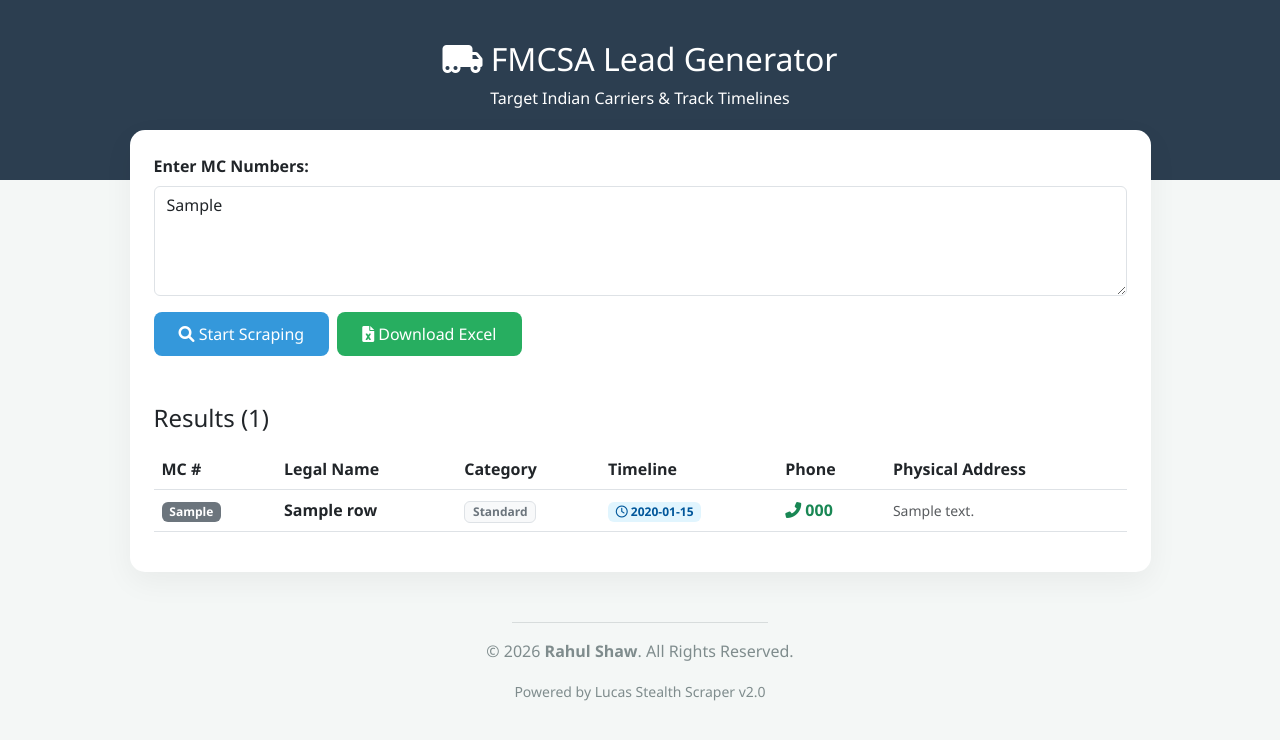
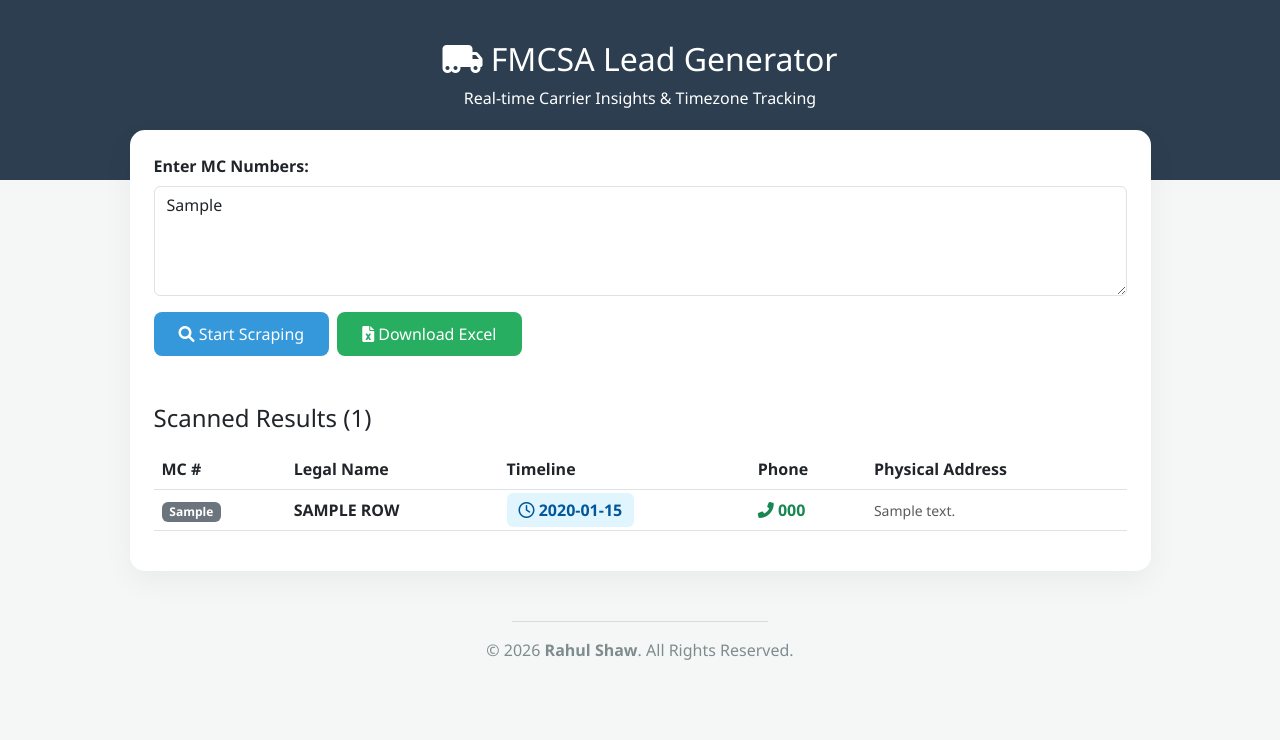
Before and after one commit to RahulShaw-01/fmcsa_scrapper, a Flask app: template templates/index.html in a window 1280 px wide. Shown: the top 740 px of the page. Run offline with Flask 3, Linux system fonts and the light colour scheme; the template is opened without the code that fills it: most values are stand-ins (such as "Sample title", 1, 10 or a date in 2020).

Commit message:
final change

```diff
--- a/app.py
+++ b/app.py
@@ -7,9 +7,6 @@ import pandas as pd
 from io import BytesIO
 
 app = Flask(__name__)
-
-# Indian Surnames
-INDIAN_NAMES = ["SINGH", "KAUR", "PATEL", "SHARMA", "GILL", "SANDHU", "SIDHU", "DHILLON", "GREWAL", "DOSANJH", "CHAHAL", "BRAR", "KHAN", "MALHOTRA", "SHER", "BHARAT", "DESI", "KHALSA", "PUNJAB", "GUJARAT", "HARYANA"]
 
 # US State to Timezone Mapping
 TIMEZONE_MAP = {
@@ -27,28 +24,25 @@ def get_data(mc):
         time.sleep(1.2)
         response = scraper.get(url, timeout=20)
         if response.status_code != 200 or "Company Snapshot" not in response.text:
-            return {"MC": mc, "Name": "NOT FOUND", "Phone": "N/A", "Address": "N/A", "Type": "Standard", "Timeline": "N/A"}
+            return {"MC": mc, "Name": "NOT FOUND", "Phone": "N/A", "Address": "N/A", "Timeline": "N/A"}
 
         soup = BeautifulSoup(response.content, 'html.parser')
 
-        # Name & Indian Filter
+        # Sirf Legal Name nikalna (No DBA)
         name_label = soup.find(string=re.compile("Legal Name", re.I))
-        name = name_label.find_next('td').get_text(strip=True) if name_label else "N/A"
-        is_indian = any(surname in name.upper() for surname in INDIAN_NAMES)
-        lead_type = "🇮🇳 Indian" if is_indian else "Standard"
+        legal_name = name_label.find_next('td').get_text(strip=True) if name_label else "N/A"
 
         # Address & Timeline Logic
         phys_td = soup.find('td', id='physicaladdressvalue')
         p_addr = phys_td.get_text(separator=" ", strip=True) if phys_td else "N/A"
 
-        # Extracting State (Last 2-3 words are usually State and Zip)
         timeline = "N/A"
-        state_match = re.search(r'\b([A-Z]{2})\b\s+\d{5}', p_addr) # Finds "NY 10001" or "CA 90001"
+        state_match = re.search(r'\b([A-Z]{2})\b\s+\d{5}', p_addr)
         if state_match:
             state_code = state_match.group(1)
             timeline = TIMEZONE_MAP.get(state_code, "Check State")
 
-        # Phone
+        # Phone Extraction
         phone = "N/A"
         for td in soup.find_all('td', class_='queryfield'):
             txt = td.get_text(strip=True)
@@ -56,9 +50,15 @@ def get_data(mc):
                 phone = re.sub(r'\D', '', txt)
                 break
 
-        return {"MC": mc, "Name": name, "Phone": phone, "Address": p_addr, "Type": lead_type, "Timeline": timeline}
+        return {
+            "MC": mc,
+            "Name": legal_name,
+            "Phone": phone,
+            "Address": p_addr,
+            "Timeline": timeline
+        }
     except Exception:
-        return {"MC": mc, "Name": "Error", "Phone": "N/A", "Address": "N/A", "Type": "Standard", "Timeline": "N/A"}
+        return {"MC": mc, "Name": "Error", "Phone": "N/A", "Address": "N/A", "Timeline": "N/A"}
 
 @app.route('/', methods=['GET', 'POST'])
 def index():
@@ -68,14 +68,19 @@ def index():
         mc_raw = request.form.get('mcs')
         mc_list = re.findall(r'\d+', mc_raw)
 
+        # Results Scraping
+        results = [get_data(mc) for mc in mc_list]
+
+        # Download Logic
         if 'download' in request.form:
-            results = [get_data(mc) for mc in mc_list]
             df = pd.DataFrame(results)
             output = BytesIO()
             with pd.ExcelWriter(output, engine='xlsxwriter') as writer:
                 df.to_excel(writer, index=False)
             output.seek(0)
-            return send_file(output, download_name="Carrier_Timeline_Report.xlsx", as_attachment=True)
+            return send_file(output, download_name="FMCSA_Leads.xlsx", as_attachment=True)
 
-        results = [get_data(mc) for mc in mc_list]
     return render_template('index.html', results=results, mc_raw=mc_raw)
+
+if __name__ == '__main__':
+    app.run(debug=True)
--- a/templates/index.html
+++ b/templates/index.html
@@ -15,10 +15,7 @@
         .btn-success { background: #27ae60; border: none; padding: 10px 25px; border-radius: 8px; }
         .table thead { background: #34495e; color: white; }
 
-        /* Indian Lead Highlighter */
-        .badge-indian { background-color: #ffc107; color: #000; font-weight: bold; border: 1px solid #e0a800; }
-        .badge-standard { background-color: #f8f9fa; color: #6c757d; border: 1px solid #dee2e6; }
-        .badge-timeline { background-color: #e1f5fe; color: #01579b; font-weight: bold; }
+        .badge-timeline { background-color: #e1f5fe; color: #01579b; font-weight: bold; padding: 6px 12px; border-radius: 6px; }
 
         .loader { display: none; margin: 20px auto; border: 5px solid #f3f3f3; border-top: 5px solid #3498db; border-radius: 50%; width: 50px; height: 50px; animation: spin 2s linear infinite; }
         @keyframes spin { 0% { transform: rotate(0deg); } 100% { transform: rotate(360deg); } }
@@ -29,7 +26,7 @@
 
 <div class="header-section">
     <h2><i class="fas fa-truck-moving"></i> FMCSA Lead Generator</h2>
-    <p>Target Indian Carriers & Track Timelines</p>
+    <p>Real-time Carrier Insights & Timezone Tracking</p>
 </div>
 
 <div class="container mb-5">
@@ -39,7 +36,7 @@
                 <form method="POST" id="scraperForm">
                     <div class="mb-3">
                         <label class="form-label fw-bold">Enter MC Numbers:</label>
-                        <textarea class="form-control" name="mcs" rows="4" placeholder="Enter MC numbers (e.g. 123456, 789012)" required>{{ mc_raw }}</textarea>
+                        <textarea class="form-control" name="mcs" rows="4" placeholder="Enter MC numbers (e.g. 1126899, 1154862)" required>{{ mc_raw }}</textarea>
                     </div>
 
                     <div class="d-flex gap-2">
@@ -58,14 +55,13 @@
 
                 {% if results %}
                 <div class="mt-5">
-                    <h4 class="mb-3">Results ({{ results|length }})</h4>
+                    <h4 class="mb-3">Scanned Results ({{ results|length }})</h4>
                     <div class="table-responsive">
                         <table class="table table-hover align-middle">
                             <thead>
                                 <tr>
                                     <th>MC #</th>
                                     <th>Legal Name</th>
-                                    <th>Category</th>
                                     <th>Timeline</th>
                                     <th>Phone</th>
                                     <th>Physical Address</th>
@@ -75,16 +71,9 @@
                                 {% for row in results %}
                                 <tr>
                                     <td><span class="badge bg-secondary">{{ row.MC }}</span></td>
-                                    <td class="fw-bold">{{ row.Name }}</td>
+                                    <td class="fw-bold text-uppercase">{{ row.Name }}</td>
                                     <td>
-                                        {% if "Indian" in row.Type %}
-                                            <span class="badge badge-indian"><i class="fas fa-star"></i> Indian</span>
-                                        {% else %}
-                                            <span class="badge badge-standard">Standard</span>
-                                        {% endif %}
-                                    </td>
-                                    <td>
-                                        <span class="badge badge-timeline"><i class="far fa-clock"></i> {{ row.Timeline }}</span>
+                                        <span class="badge-timeline"><i class="far fa-clock"></i> {{ row.Timeline }}</span>
                                     </td>
                                     <td>
                                         <a href="tel:{{ row.Phone }}" class="text-decoration-none fw-bold text-success">
@@ -104,7 +93,6 @@
             <footer>
                 <hr class="w-25 mx-auto">
                 <p>&copy; 2026 <strong>Rahul Shaw</strong>. All Rights Reserved.</p>
-                <small>Powered by Lucas Stealth Scraper v2.0</small>
             </footer>
 
         </div>
```
